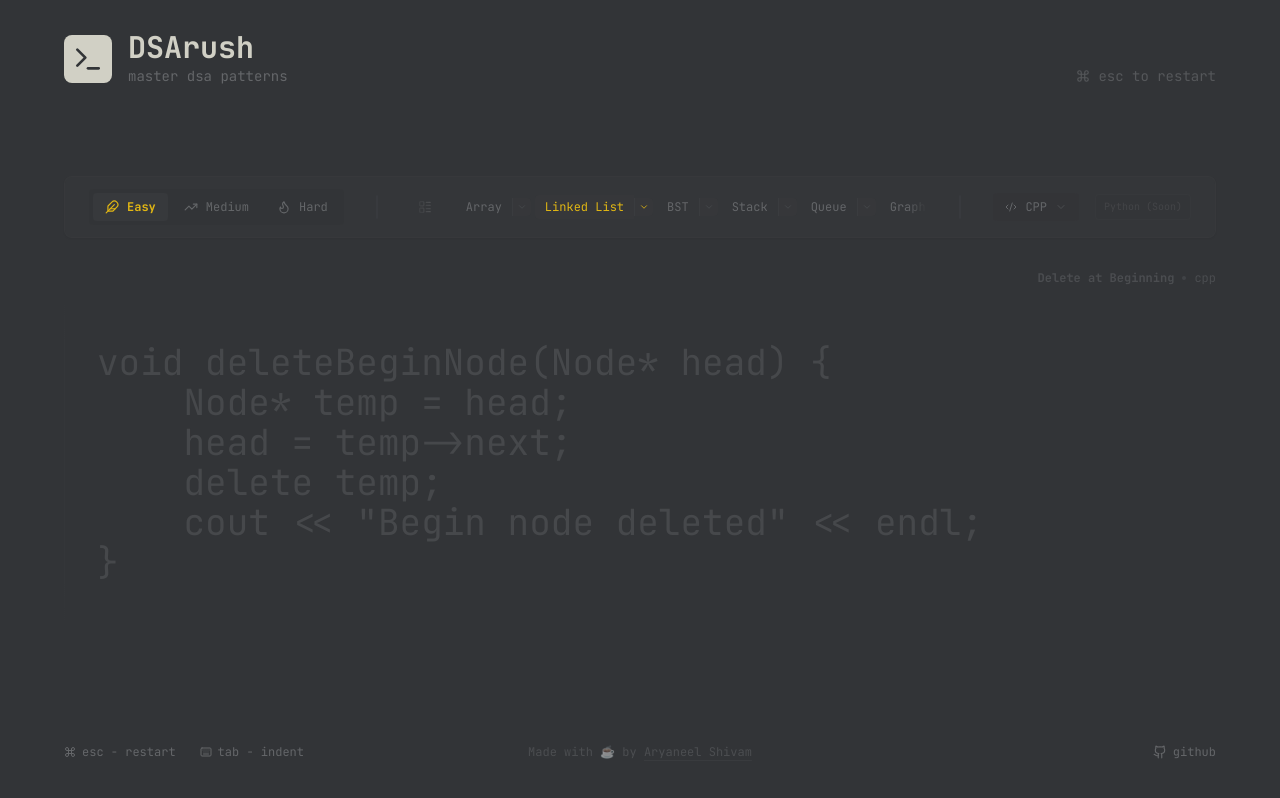
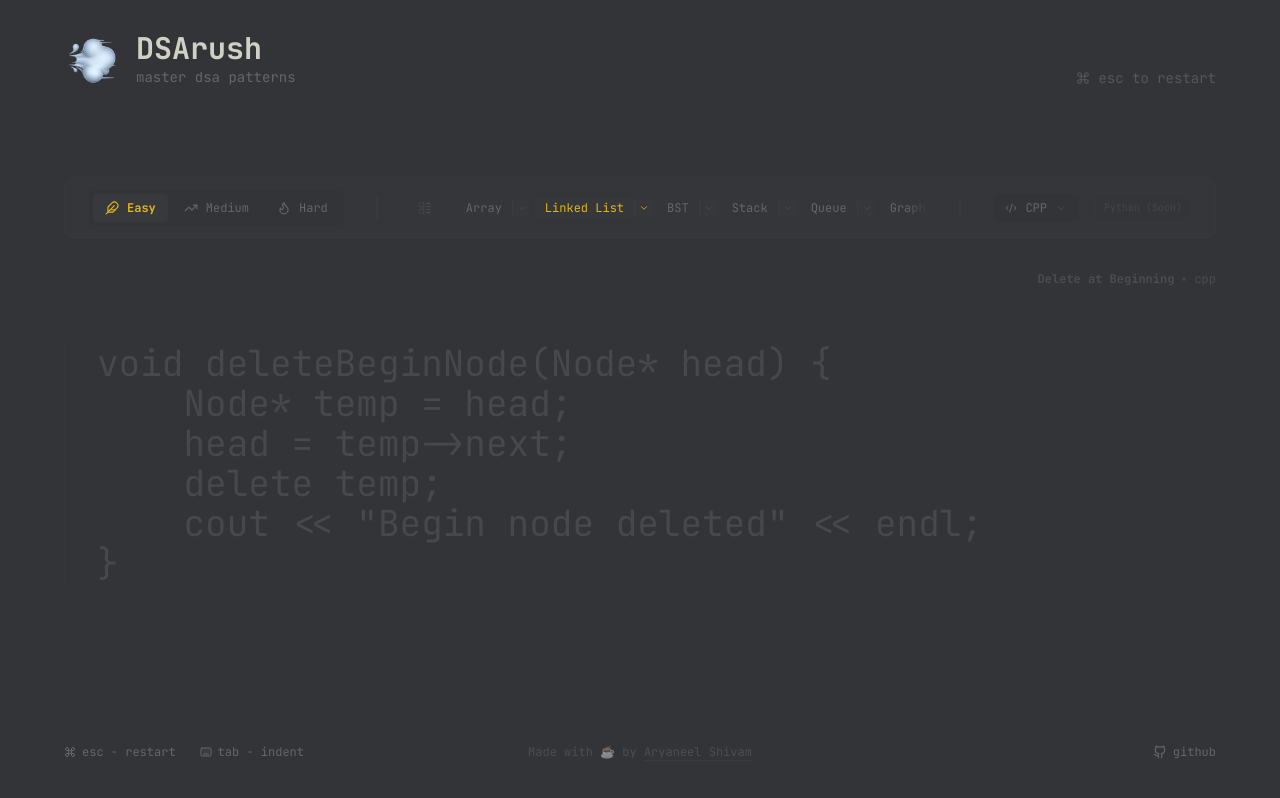
Before and after one commit to aryaneelshivam/dsarush, a React (Vite) app: page / in a window 1280 px wide. Built offline with nearby package versions, Linux system fonts and the light colour scheme.

Commit message:
feat: Add rush logo and update header and favicon to use it.

```diff
--- a/App.tsx
+++ b/App.tsx
@@ -96,8 +96,8 @@ const App: React.FC = () => {
       {/* Header */}
       <header className="w-full max-w-6xl flex justify-between items-end mb-6">
         <div className="flex items-center gap-4">
-          <div className="bg-mt-text text-mt-bg p-2 rounded-lg">
-            <Terminal size={32} />
+          <div className="p-1">
+            <img src="/rushlogo.png" alt="DSArush Logo" className="w-12 h-12 object-contain" />
           </div>
           <div>
             <h1 className="text-3xl font-bold text-mt-text leading-none">DSArush</h1>
--- a/index.html
+++ b/index.html
@@ -6,6 +6,7 @@
     <title>DSArush - Master DSA Patterns Through Typing</title>
     <meta name="description" content="A MonkeyType-inspired typing tutor designed specifically for mastering Data Structures and Algorithms code snippets. Practice your DSA patterns and syntax in C++, Java, and more." />
     <link rel="canonical" href="https://dsarush.vercel.app" />
+    <link rel="icon" type="image/png" href="/rushlogo.png" />
 
     <!-- Open Graph / Facebook -->
     <meta property="og:type" content="website" />
```
Also changed, not shown: public/rushlogo.png (added).
